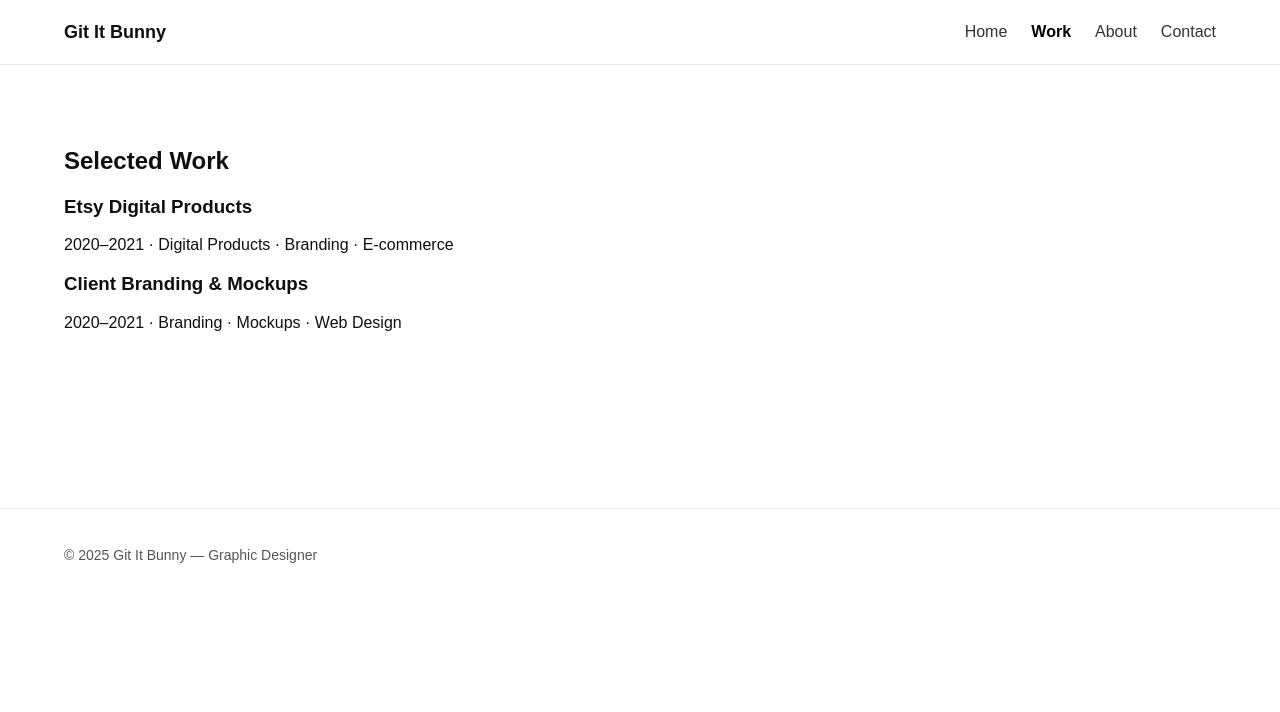
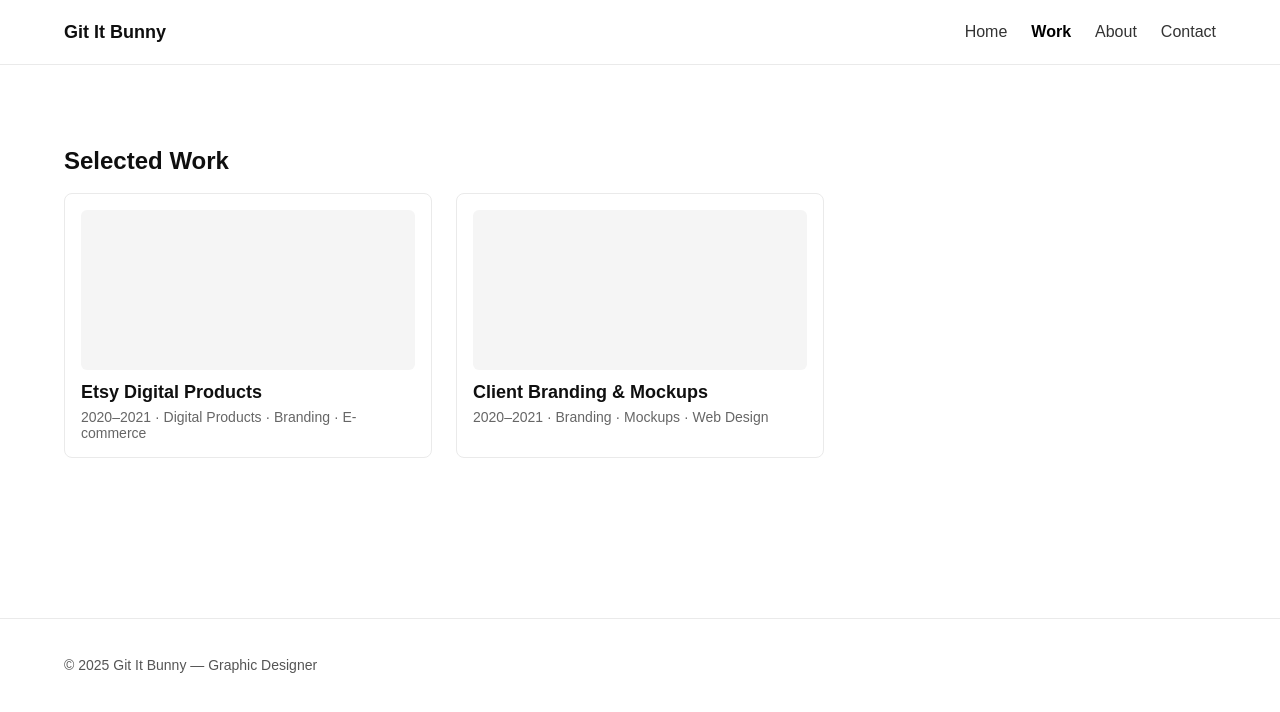
Before and after one commit to gititbunny/graphic-portfolio, a React (Vite) app in the folder graphic-portfolio/: page /work in a window 1280 px wide. Shown: the top 712 px of the page. Built offline with nearby package versions, Linux system fonts and the light colour scheme.

Commit message:
Update grid.css

```diff
--- a/graphic-portfolio/src/styles/grid.css
+++ b/graphic-portfolio/src/styles/grid.css
@@ -0,0 +1,36 @@
+.grid {
+  display: grid;
+  grid-template-columns: 1fr;
+  gap: var(--grid-gap);
+}
+@media (min-width: 480px) {
+  .grid {
+    grid-template-columns: 1fr 1fr;
+  }
+}
+@media (min-width: 768px) {
+  .grid {
+    grid-template-columns: 1fr 1fr 1fr;
+  }
+}
+.card {
+  border: 1px solid var(--border);
+  border-radius: 8px;
+  padding: 16px;
+  color: inherit;
+}
+.card-title {
+  margin: 12px 0 6px;
+  font-size: 18px;
+}
+.card-meta {
+  margin: 0;
+  color: #666;
+  font-size: 14px;
+}
+.thumb {
+  width: 100%;
+  height: 160px;
+  background: #f5f5f5;
+  border-radius: 6px;
+}
```
